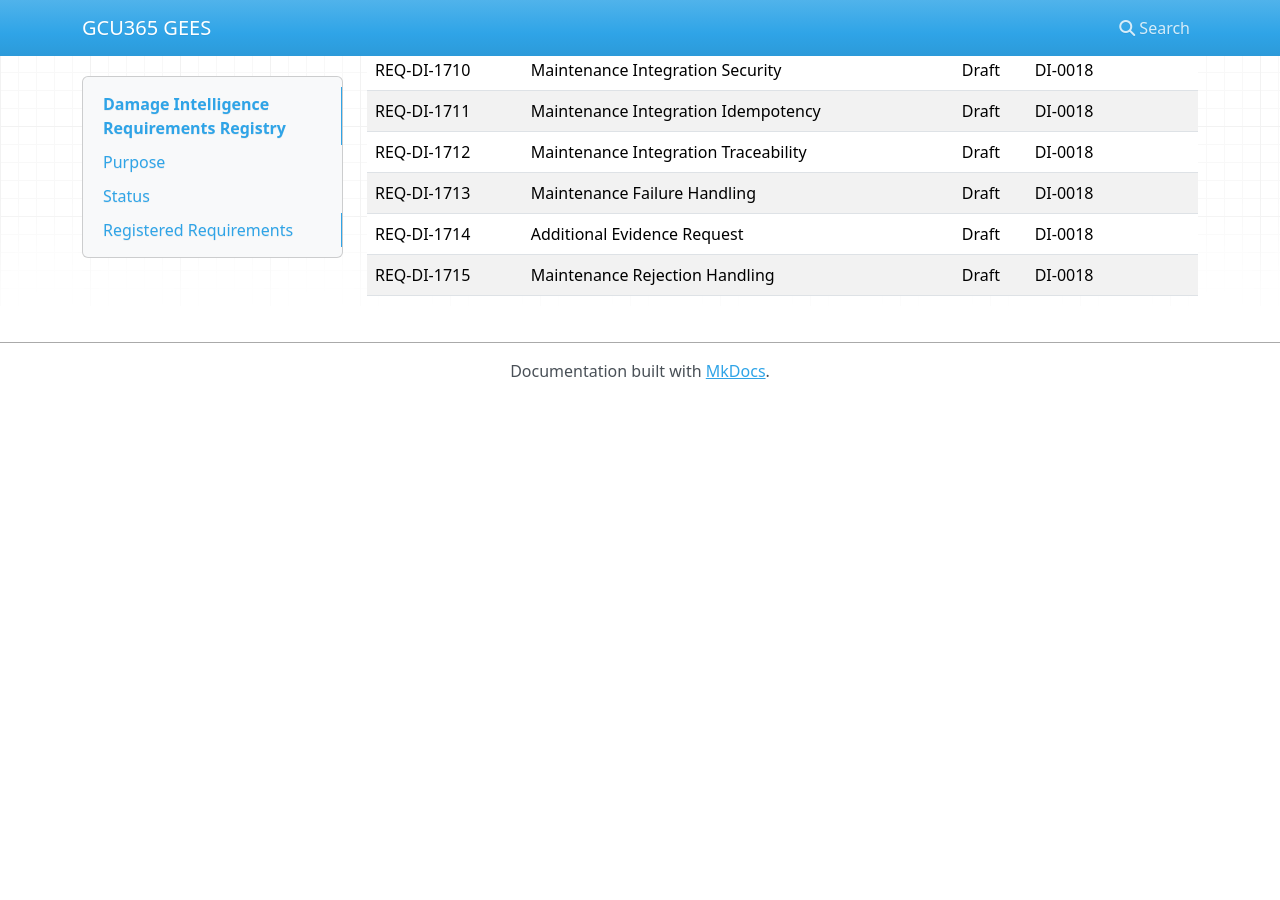
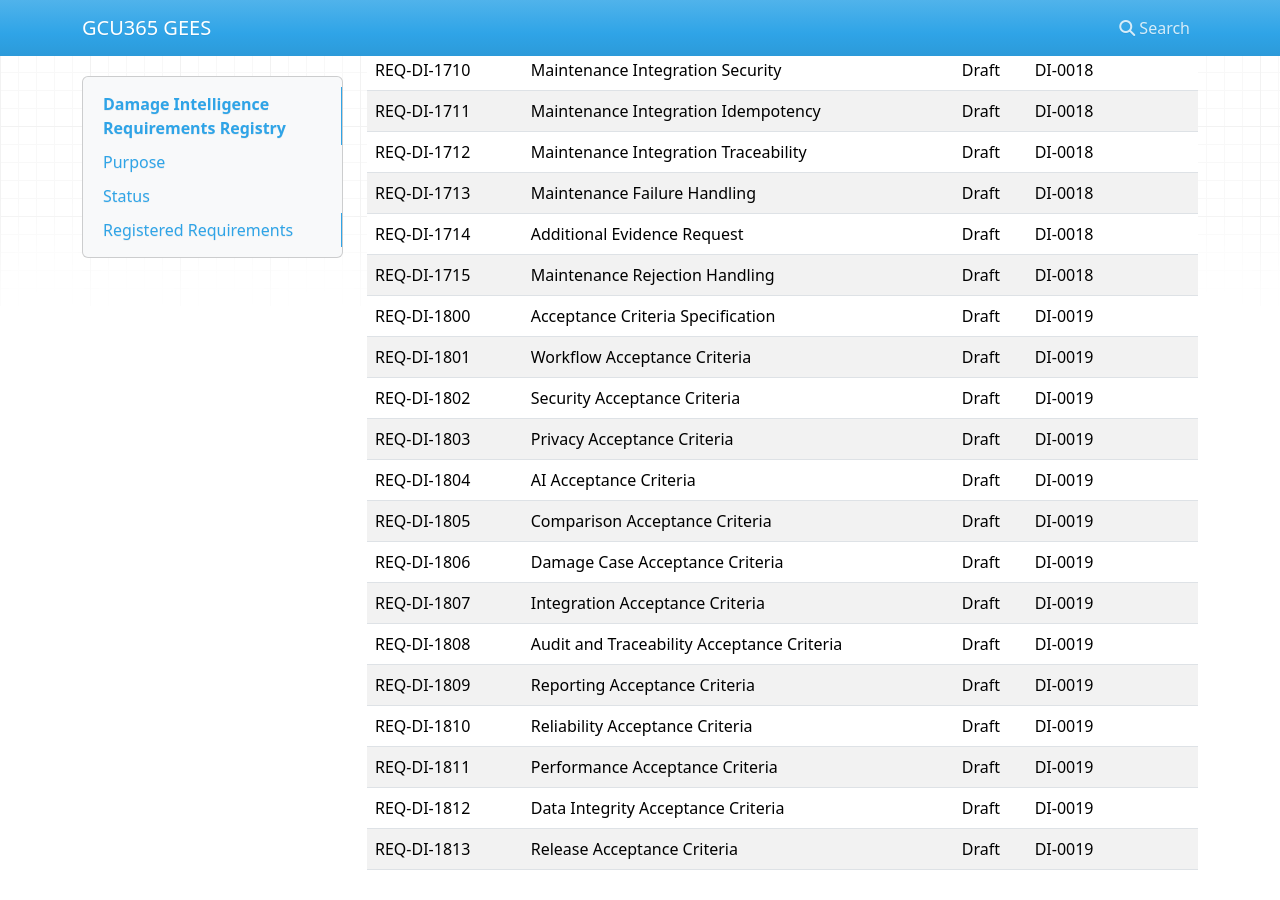
Before and after one commit to My10Sons/GCU365GEES, an MkDocs documentation site: the page built from docs/99-Appendices/Requirement-Registry/DAMAGE.md, in a window 1280 px wide and 900 px high, scrolled down 11998 px. Built offline with MkDocs 1.6.1, drawn with Linux system fonts in a browser that asks for light colours; nearby versions of some CDN libraries; before the commit the page ends 12397 px from its top, so only the background shows below that.

```diff
--- a/docs/99-Appendices/Requirement-Registry/DAMAGE.md
+++ b/docs/99-Appendices/Requirement-Registry/DAMAGE.md
@@ -301,3 +301,17 @@
 | REQ-DI-1713 | Maintenance Failure Handling | Draft | DI-0018 | Retry, visible status, audit, and recovery |
 | REQ-DI-1714 | Additional Evidence Request | Draft | DI-0018 | Maintenance can request more evidence |
 | REQ-DI-1715 | Maintenance Rejection Handling | Draft | DI-0018 | Record rejection and route for review |
+| REQ-DI-1800 | Acceptance Criteria Specification | Draft | DI-0019 | Acceptance criteria across Damage Intelligence |
+| REQ-DI-1801 | Workflow Acceptance Criteria | Draft | DI-0019 | Acceptance criteria for workflows |
+| REQ-DI-1802 | Security Acceptance Criteria | Draft | DI-0019 | Acceptance criteria for security controls |
+| REQ-DI-1803 | Privacy Acceptance Criteria | Draft | DI-0019 | Acceptance criteria for privacy controls |
+| REQ-DI-1804 | AI Acceptance Criteria | Draft | DI-0019 | Acceptance criteria for AI behavior |
+| REQ-DI-1805 | Comparison Acceptance Criteria | Draft | DI-0019 | Acceptance criteria for damage comparison |
+| REQ-DI-1806 | Damage Case Acceptance Criteria | Draft | DI-0019 | Acceptance criteria for damage cases |
+| REQ-DI-1807 | Integration Acceptance Criteria | Draft | DI-0019 | Acceptance criteria for CROMS and Maintenance |
+| REQ-DI-1808 | Audit and Traceability Acceptance Criteria | Draft | DI-0019 | Acceptance criteria for audit and traceability |
+| REQ-DI-1809 | Reporting Acceptance Criteria | Draft | DI-0019 | Acceptance criteria for reporting |
+| REQ-DI-1810 | Reliability Acceptance Criteria | Draft | DI-0019 | Acceptance criteria for failure handling |
+| REQ-DI-1811 | Performance Acceptance Criteria | Draft | DI-0019 | Acceptance criteria for performance |
+| REQ-DI-1812 | Data Integrity Acceptance Criteria | Draft | DI-0019 | Acceptance criteria for data integrity |
+| REQ-DI-1813 | Release Acceptance Criteria | Draft | DI-0019 | Acceptance criteria for release readiness |
```
